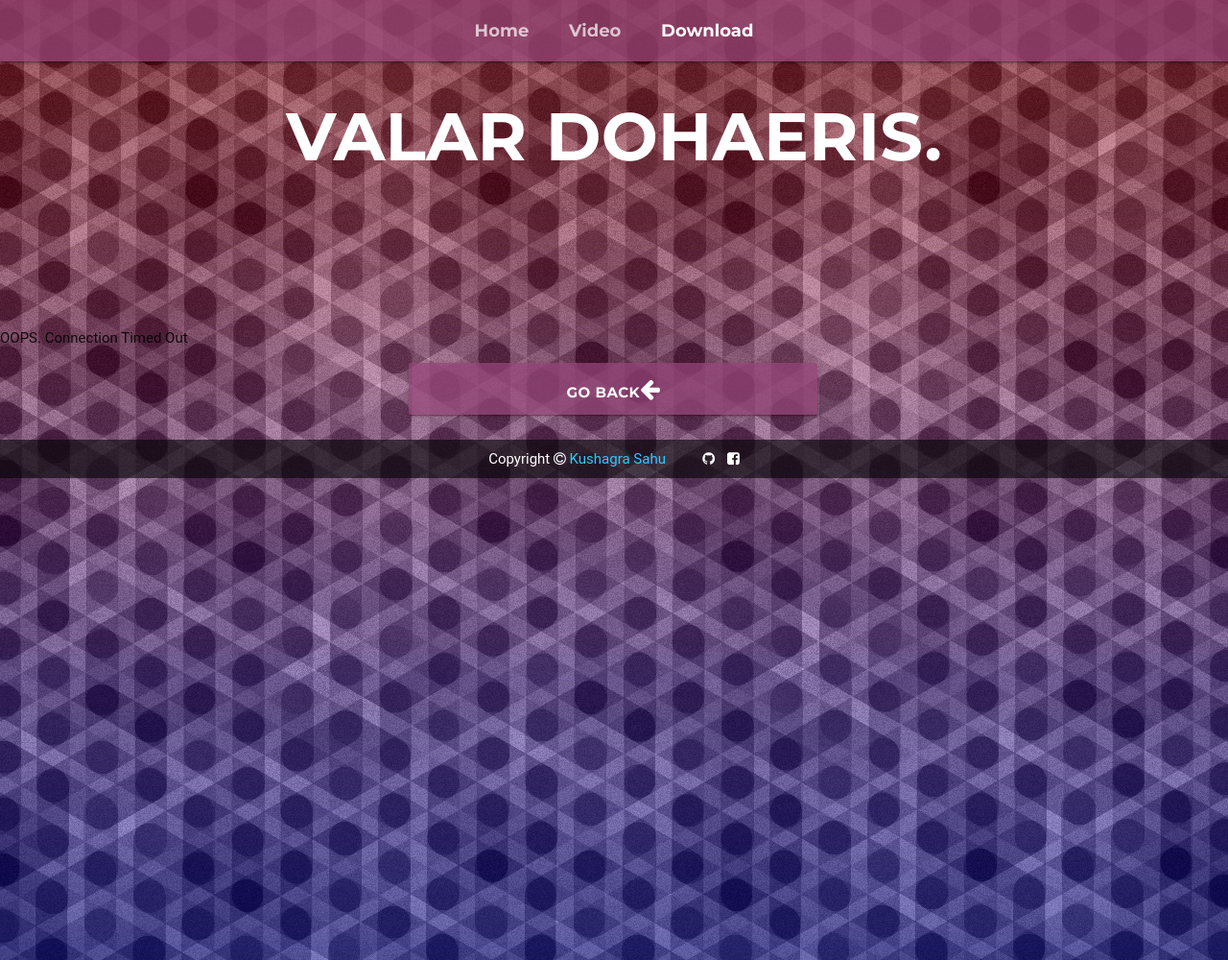
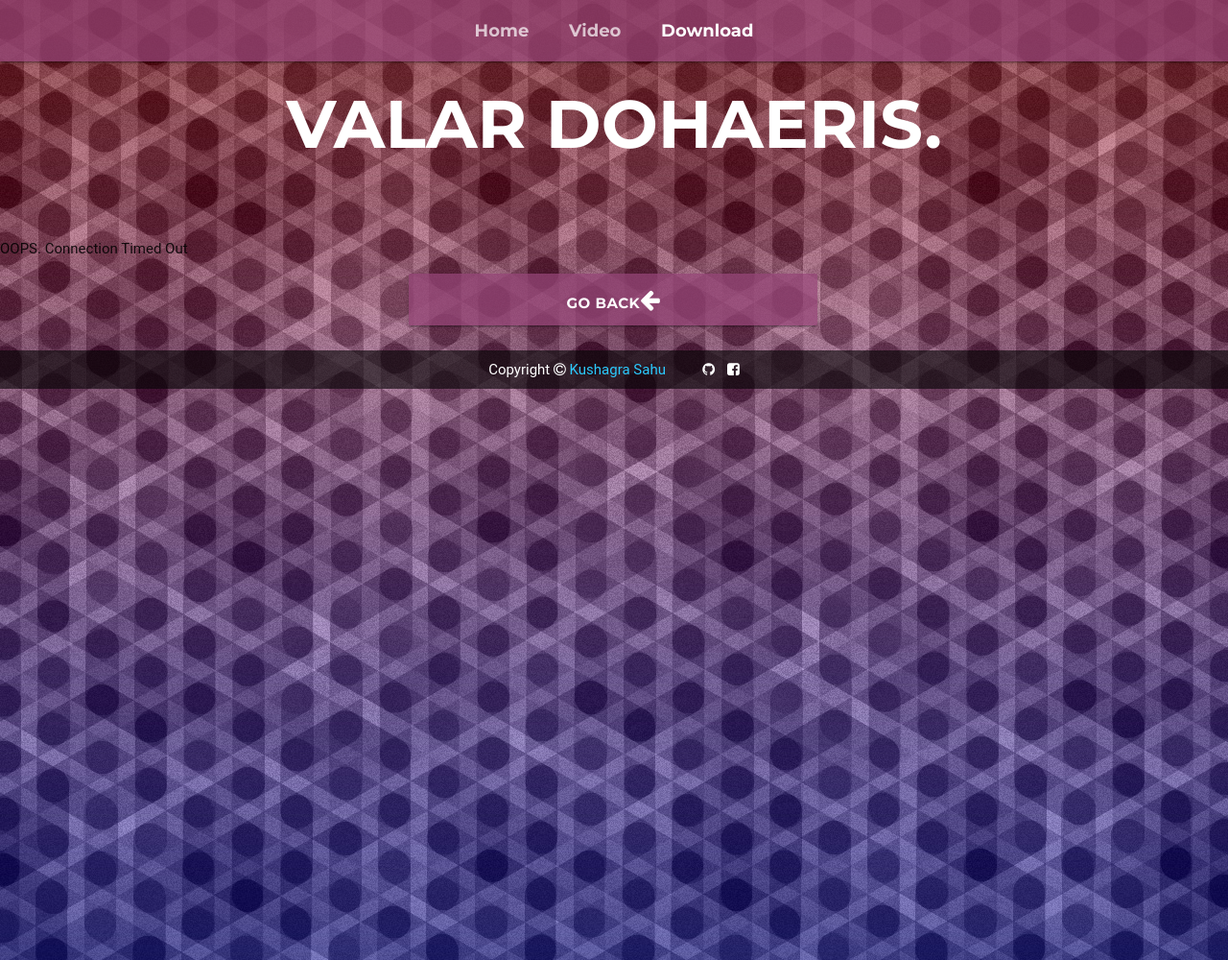
Before and after one commit to kushagraSahu/heroku-valar, a Django app: template app/templates/app/video_list.html in a window 1280 px wide. Shown: the whole page at 96% size. Run offline with Django 3.2, Linux system fonts and the light colour scheme; the template is opened without the code that fills it, so the values that code supplies are empty; some libraries are stand-ins or nearby versions; some web fonts are replaced.

Commit message:
Mobile responsive fix

```diff
--- a/app/templates/app/playlist_videos.html
+++ b/app/templates/app/playlist_videos.html
@@ -32,8 +32,8 @@
 			min-height: 50%;
 		}
 		.home {
-			margin-top: 2%;
-			height: 30%;
+			margin-top: 1%;
+			height: 20%;
 		}
 
 		.home p {
@@ -74,7 +74,7 @@
 		}
 		@media screen and (max-width: 1000px) {
 			.home {
-				height: 20%;
+				height: 15%;
 			}
 		}
 
--- a/app/templates/app/video_list.html
+++ b/app/templates/app/video_list.html
@@ -31,7 +31,8 @@
 			min-height: 50%;
 		}
 		.home {
-			margin-top: 2%;
+			margin-top: 1%;
+			height: 22%;
 		}
 
 		.home p {
@@ -54,16 +55,13 @@
 			font-weight: bolder;
 			color: white;
 		}
-		.home {
-			height: 30%;
-		}
 		#back a{
 			background-color: rgba(149, 70, 119, 0.74);
 			font-family: "Montserrat", sans-serif;
 			font-weight: bolder;
 			color: white;
 		}
-		@media screen and (max-width: 600px) {
+		@media screen and (max-width: 1000px) {
 			.home {
 				height: 15%;
 			}
```
